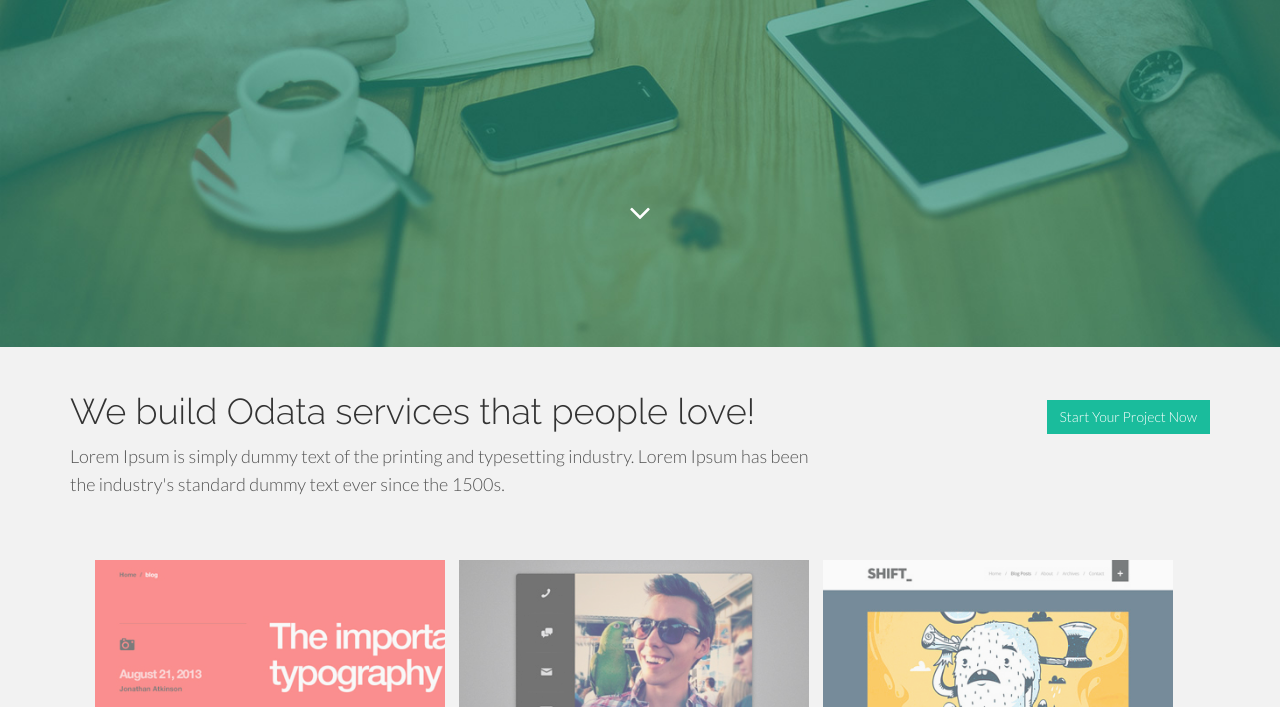
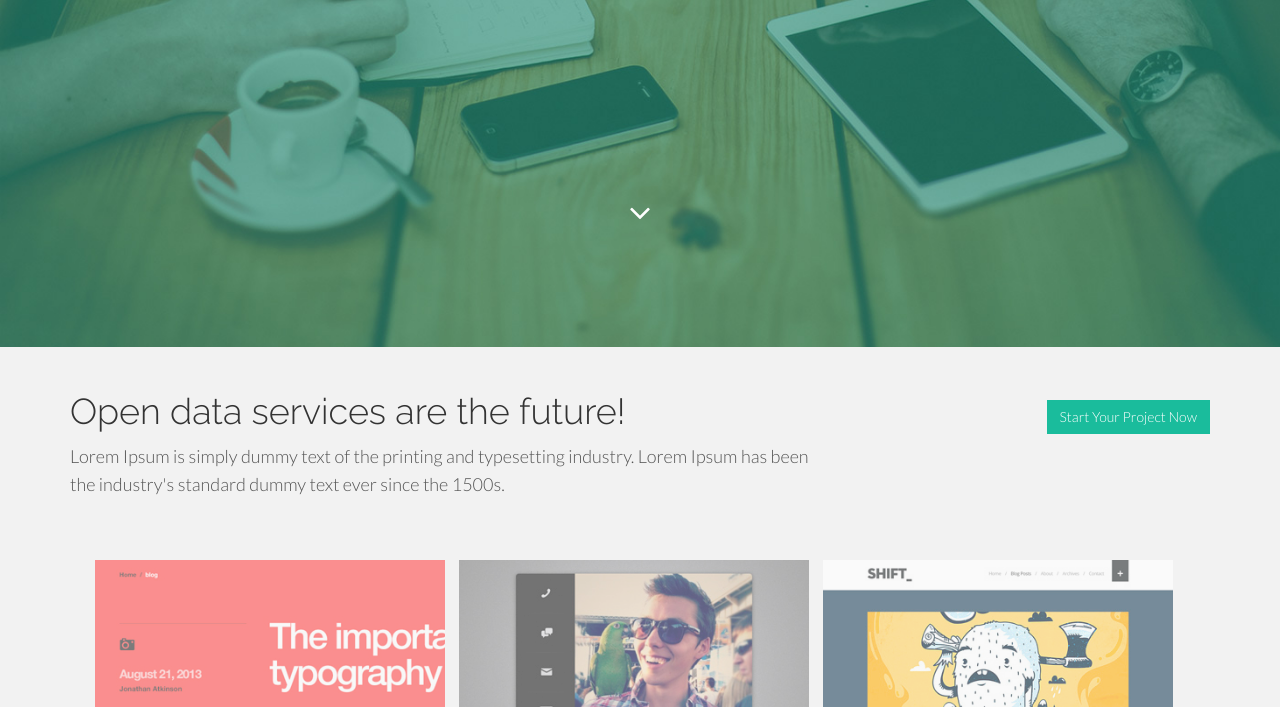
Before and after one commit to armandsss/open-data-code, a plain HTML site: page index.html in a window 1280 px wide. Shown: the part 393-1100 px from the top of the page. Drawn offline with nearby package versions, Linux system fonts and the light colour scheme.

Commit message:
changed description

```diff
--- a/index.html
+++ b/index.html
@@ -66,7 +66,7 @@
   <div class="container">
     <div class="row mt">
       <div class="col-lg-8">
-        <h1>We build Odata services that people love!</h1>
+        <h1>Open data services are the future!</h1>
         <p>Lorem Ipsum is simply dummy text of the printing and typesetting industry. Lorem Ipsum has been the industry's standard dummy text ever since the 1500s.</p>
       </div>
       <div class="col-lg-4">
```
